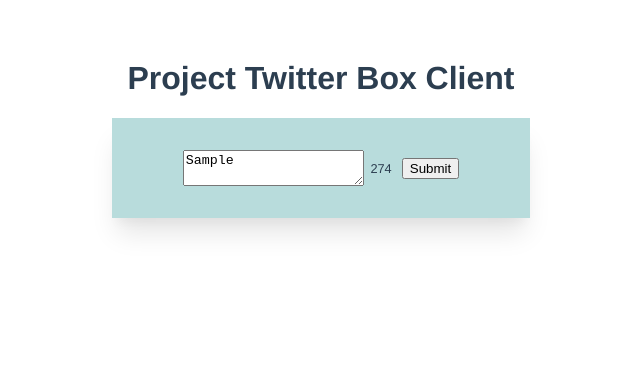
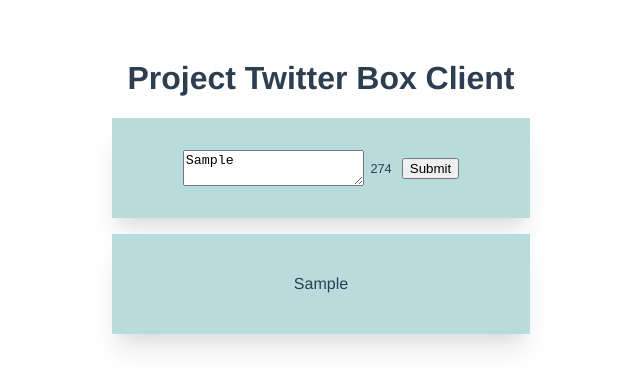
Before and after one commit to romansenin/Twitter-Box-Client, a Vue app: page / in a window 1280 px wide. Both pictures are taken after typing "Sample" into the empty fields and a click on the button "Submit". Shown: the top 388 px of the page, without its empty margins (319-959 px from the left). Built offline with nearby package versions, Linux system fonts and the light colour scheme; what vue-tailwind would draw is missing.

Commit message:
added v-for directive to render all tweets below the textarea box

```diff
--- a/src/components/HelloWorld.vue
+++ b/src/components/HelloWorld.vue
@@ -5,7 +5,14 @@
     <div class="box">
       <textarea v-model="text" @input="checkLength" />
       <div class="chars-left">{{ charsRemaining }}</div>
-      <button>Submit</button>
+      <button @click="addTweet">Submit</button>
+    </div>
+    <div class="tweets">
+      <div v-for="tweet in tweets" :key="tweet.id">
+        <div class="box">
+          {{ tweet.text }}
+        </div>
+      </div>
     </div>
   </div>
 </template>
@@ -20,6 +27,7 @@
     return {
       text: "",
       maxChars: 280,
+      tweets: [],
     };
   },
   methods: {
@@ -27,6 +35,9 @@
       if (this.text.length >= this.maxChars) {
         this.text = this.text.substring(0, this.maxChars);
       }
+    },
+    addTweet() {
+      this.tweets.unshift({ id: this.tweets.length, text: this.text });
     },
   },
   computed: {
@@ -43,7 +54,7 @@
   width: 33%;
   background-color: #b8dcdc;
   height: 100px;
-  margin: 0 auto;
+  margin: 0 auto 1em auto;
   display: flex;
   justify-content: center;
   align-items: center;
```
